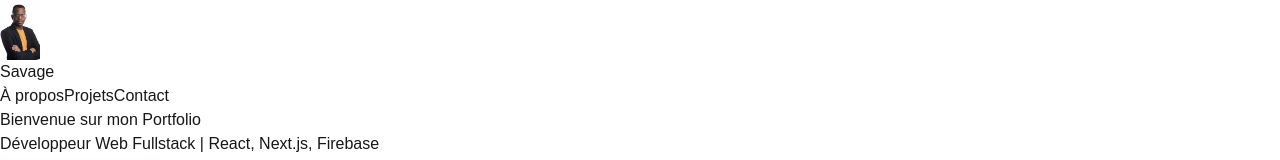
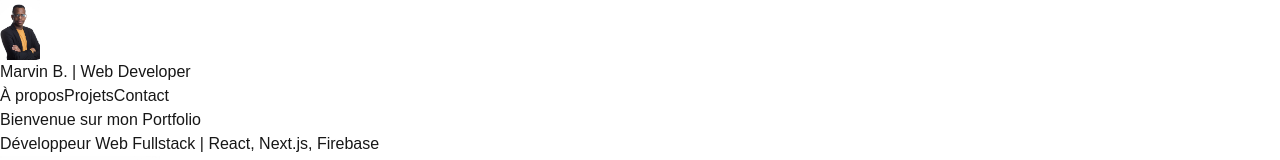
Before and after one commit to SavageD2/My-Portfolio, a Next.js app: page / in a window 1280 px wide. Shown: the top 160 px of the page. Built offline with nearby package versions, Linux system fonts and the light colour scheme; no server answers; the database is empty.

Commit message:
new title

```diff
--- a/src/components/Navbar.tsx
+++ b/src/components/Navbar.tsx
@@ -57,7 +57,7 @@ export default function Navbar() {
               height={40}
               className="rounded-full"
             />
-            <h1 className="ml-2 text-white font-bold">Savage</h1>
+            <h1 className="ml-2 text-white font-bold">Marvin B. | Web Developer</h1>
           </div>
         </Link>
         <div className="space-x-4">
```
